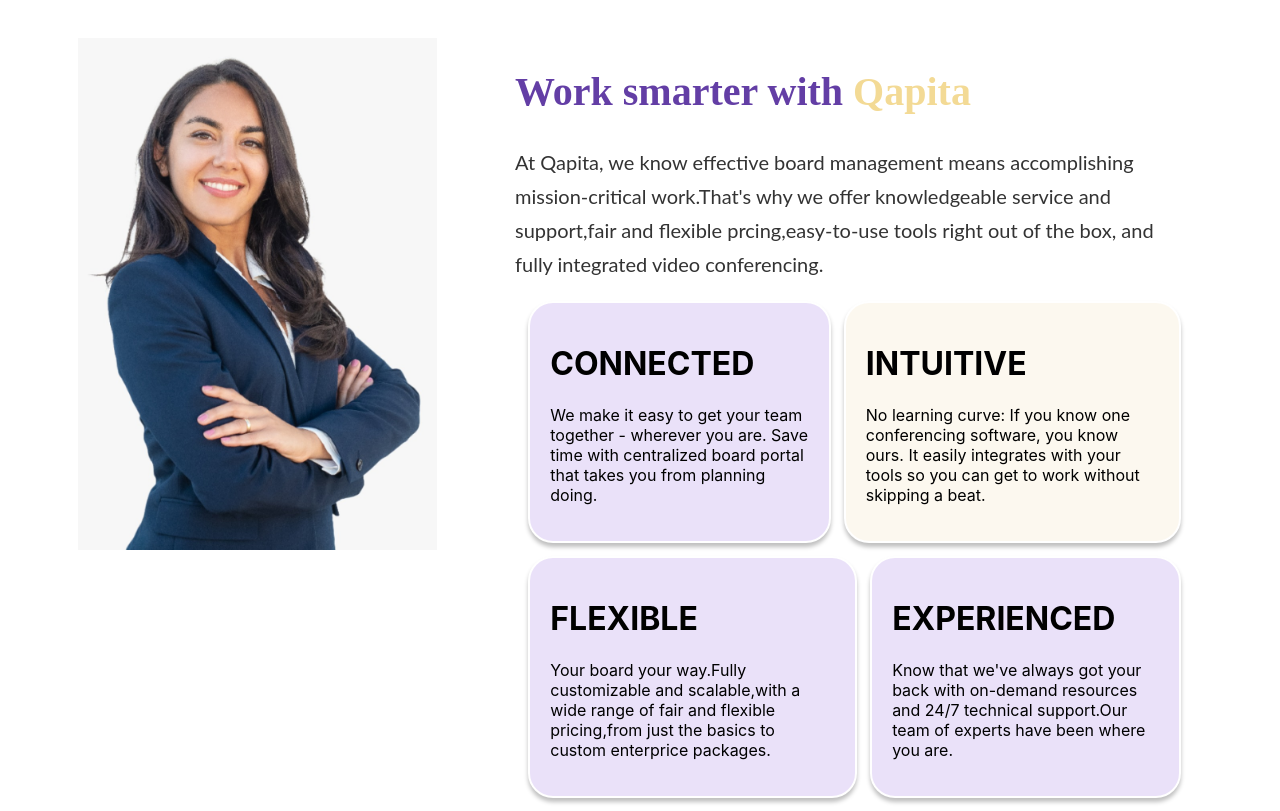
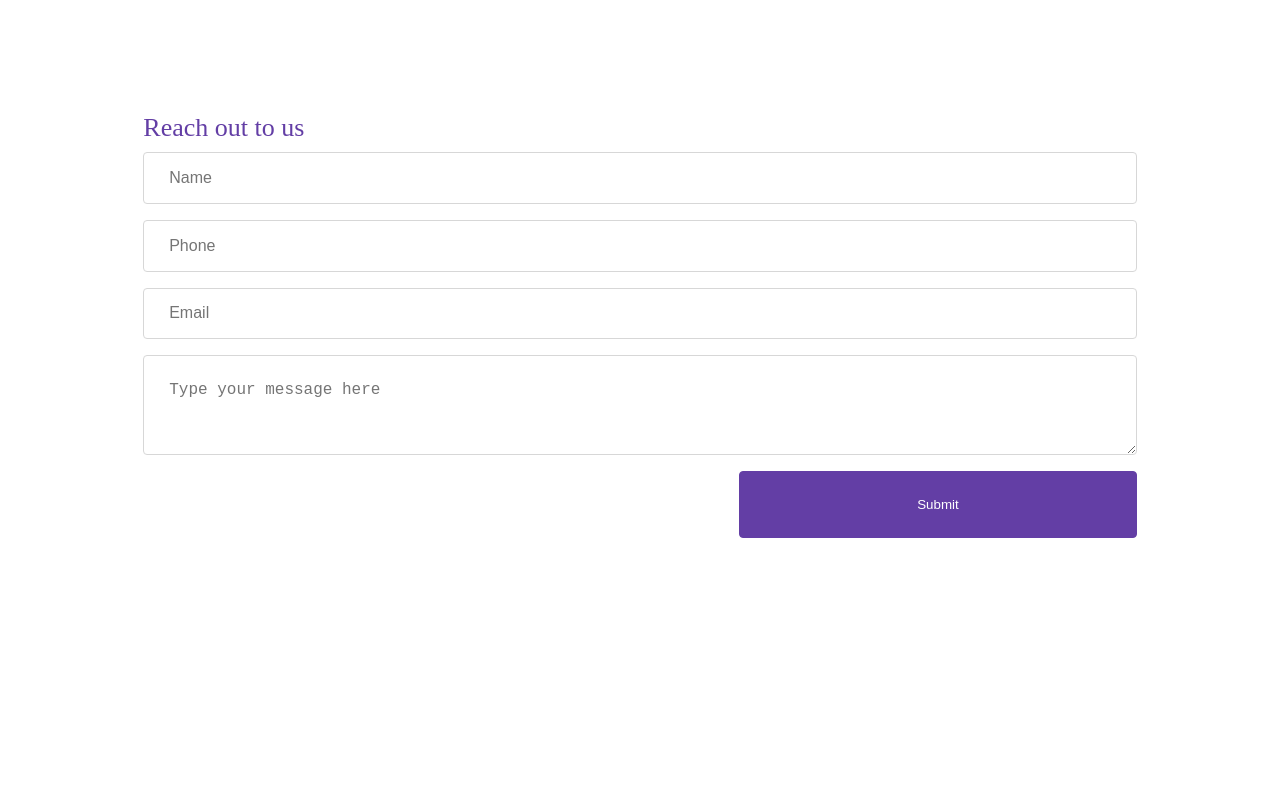
Before and after one commit to ShailajaTripathi/reachOut, a React (Create React App) app: page / in a window 1280 px wide. Built offline with nearby package versions, Linux system fonts and the light colour scheme.

Commit message:
Added media queies to reachout form

```diff
--- a/src/App.js
+++ b/src/App.js
@@ -4,7 +4,8 @@ import Work from './Components/Work'
 function App() {
   return (
     <div className="App">
-     <Work/>
+     {/* <Work/> */}
+     <Reach/>
     </div>
   );
 }
--- a/src/Components/reach.css
+++ b/src/Components/reach.css
@@ -56,3 +56,58 @@ color:white;
     /* height: 50%;*/
     /* border-radius:20%;  */
 }
+
+
+/*-----------------------------for mobile view --------------------------- */
+@media (min-width:480px)  {
+    .reachout-container{
+        display: block;
+        width: 30%;
+        margin-left:5%;
+        padding:5%;
+    }
+
+    .reachout-image{
+        display: none;
+    }
+
+}
+@media (min-width:300px)  {
+    .reachout-container{
+        display: block;
+        width: 40%;
+        margin-left:5%;
+        padding:5%;
+    }
+    .reachout-title{
+        font-size: 26px;
+        line-height:15px;
+        white-space: nowrap;
+        text-align: left;
+    }
+
+    .reachout-image{
+        display: none;
+    }
+
+}
+
+@media (min-width:200px)  {
+    .reachout-container{
+        display: block;
+        width: 40%;
+        margin-left:5%;
+        padding:5%;
+    }
+    .reachout-title{
+        font-size: 26px;
+        line-height:15px;
+        white-space: nowrap;
+        text-align: left;
+    }
+
+    .reachout-image{
+        display: none;
+    }
+
+}
```
